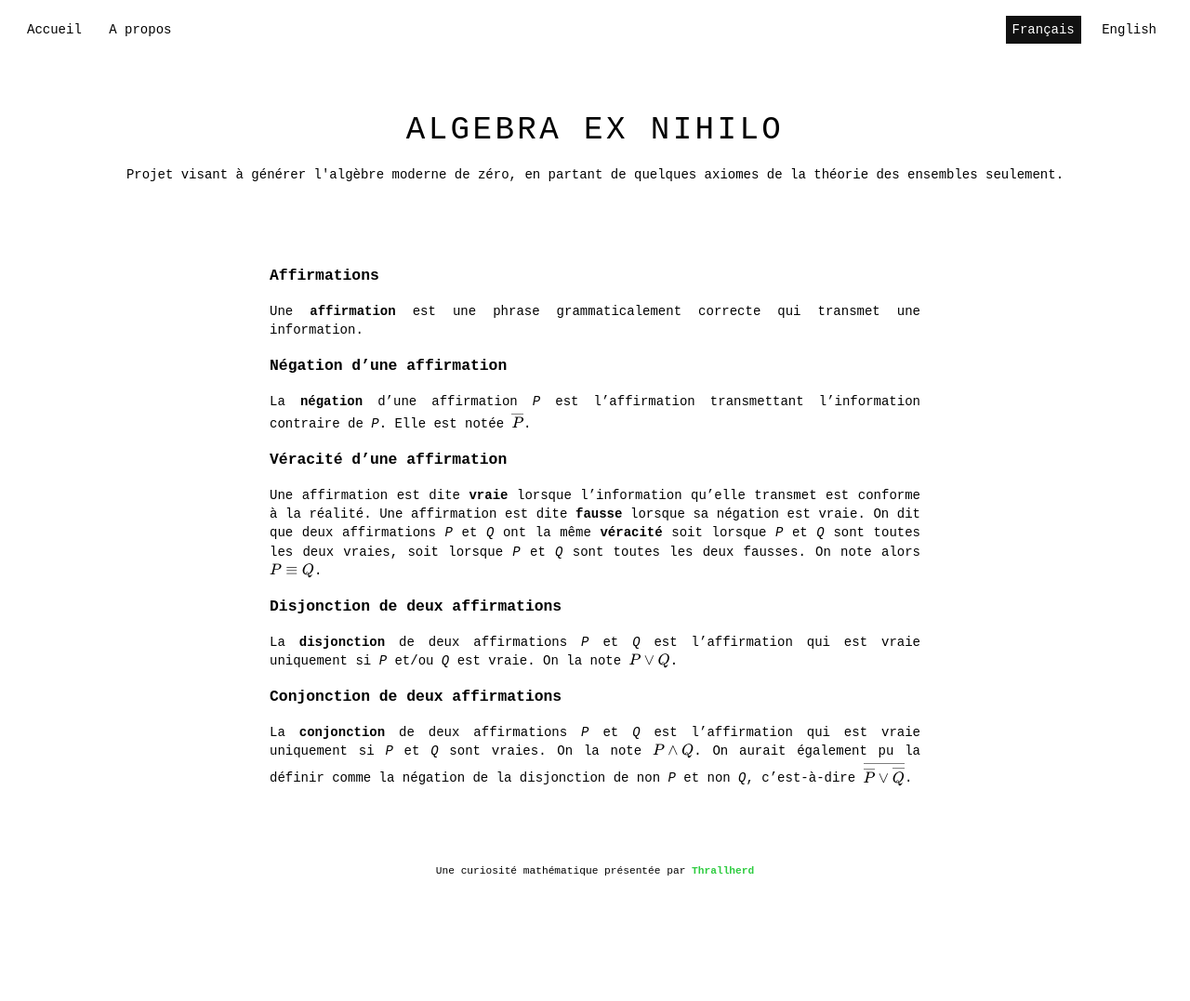
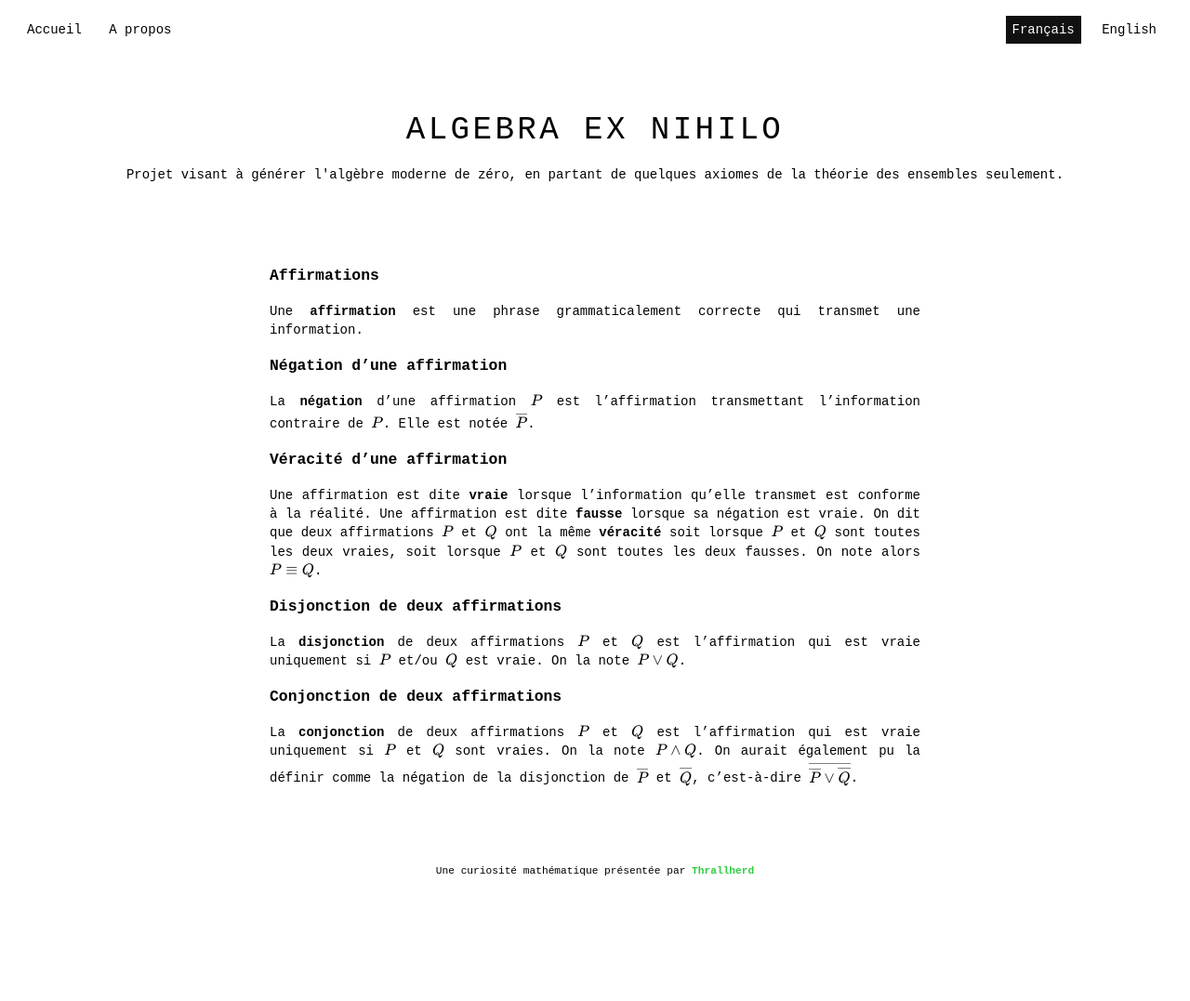
Before and after one commit to Thrallherd/AlgebraExNihilo, a Jekyll site: the page built from logic_def2.md, in a window 1280 px wide. Shown: the whole page at 93% size. Built offline with Jekyll 4.4.1, drawn with Linux system fonts in a browser that asks for light colours; formulas are drawn with MathJax 3.

Commit message:
Update logic_def2.md

```diff
--- a/logic_def2.md
+++ b/logic_def2.md
@@ -11,13 +11,13 @@ handle: /logic_def2
 Une **affirmation** est une phrase grammaticalement correcte qui transmet une information.
 
 ### Négation d'une affirmation
-La **négation** d'une affirmation _P_ est l'affirmation transmettant l'information contraire de _P_. Elle est notée $$\overline P$$.
+La **négation** d'une affirmation $$P$$ est l'affirmation transmettant l'information contraire de $$P$$. Elle est notée $$\overline P$$.
 
 ### Véracité d'une affirmation
-Une affirmation est dite **vraie** lorsque l'information qu'elle transmet est conforme à la réalité. Une affirmation est dite **fausse** lorsque sa négation est vraie. On dit que deux affirmations _P_ et _Q_ ont la même **véracité** soit lorsque _P_ et _Q_ sont toutes les deux vraies, soit lorsque _P_ et _Q_ sont toutes les deux fausses. On note alors $$P \equiv Q$$.
+Une affirmation est dite **vraie** lorsque l'information qu'elle transmet est conforme à la réalité. Une affirmation est dite **fausse** lorsque sa négation est vraie. On dit que deux affirmations $$P$$ et $$Q$$ ont la même **véracité** soit lorsque $$P$$ et $$Q$$ sont toutes les deux vraies, soit lorsque $$P$$ et $$Q$$ sont toutes les deux fausses. On note alors $$P \equiv Q$$.
 
 ### Disjonction de deux affirmations
-La **disjonction** de deux affirmations _P_ et _Q_ est l'affirmation qui est vraie uniquement si _P_ et/ou _Q_ est vraie. On la note $$P \lor Q$$.
+La **disjonction** de deux affirmations $$P$$ et $$Q$$ est l'affirmation qui est vraie uniquement si $$P$$ et/ou $$Q$$ est vraie. On la note $$P \lor Q$$.
 
 ### Conjonction de deux affirmations
-La **conjonction** de deux affirmations _P_ et _Q_ est l'affirmation qui est vraie uniquement si _P_ et _Q_ sont vraies. On la note $$P \land Q$$. On aurait également pu la définir comme la négation de la disjonction de non _P_ et non _Q_, c'est-à-dire $$\overline{\overline{P} \lor \overline{Q}}$$.
+La **conjonction** de deux affirmations $$P$$ et $$Q$$ est l'affirmation qui est vraie uniquement si $$P$$ et $$Q$$ sont vraies. On la note $$P \land Q$$. On aurait également pu la définir comme la négation de la disjonction de $$\overline P$$ et $$\overline Q$$, c'est-à-dire $$\overline{\overline{P} \lor \overline{Q}}$$.
```
